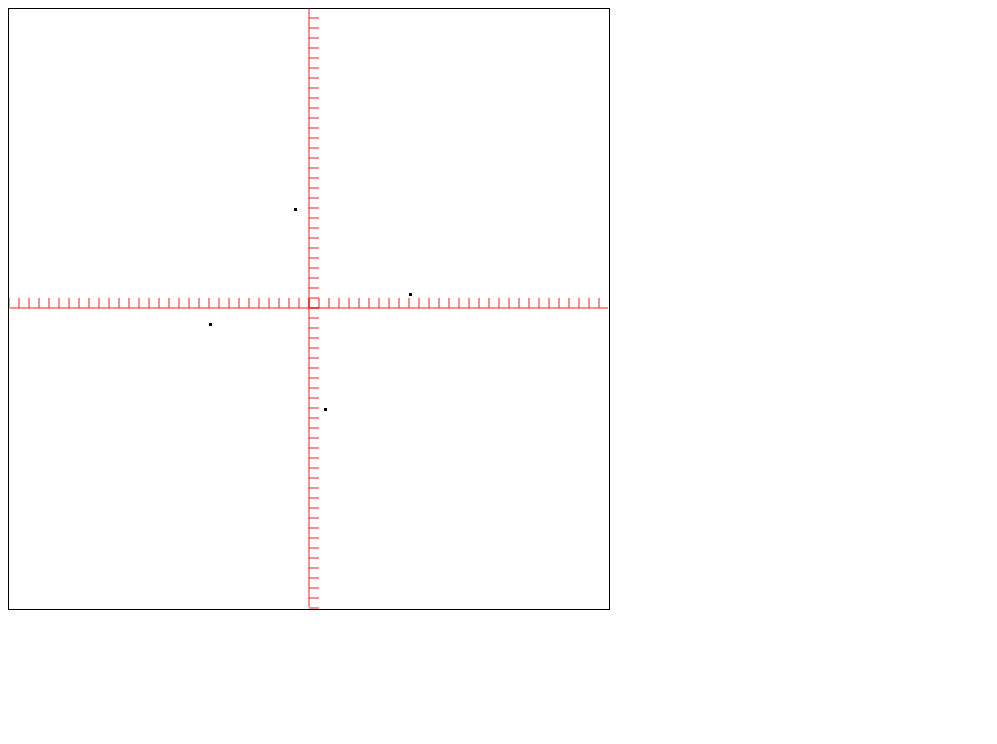
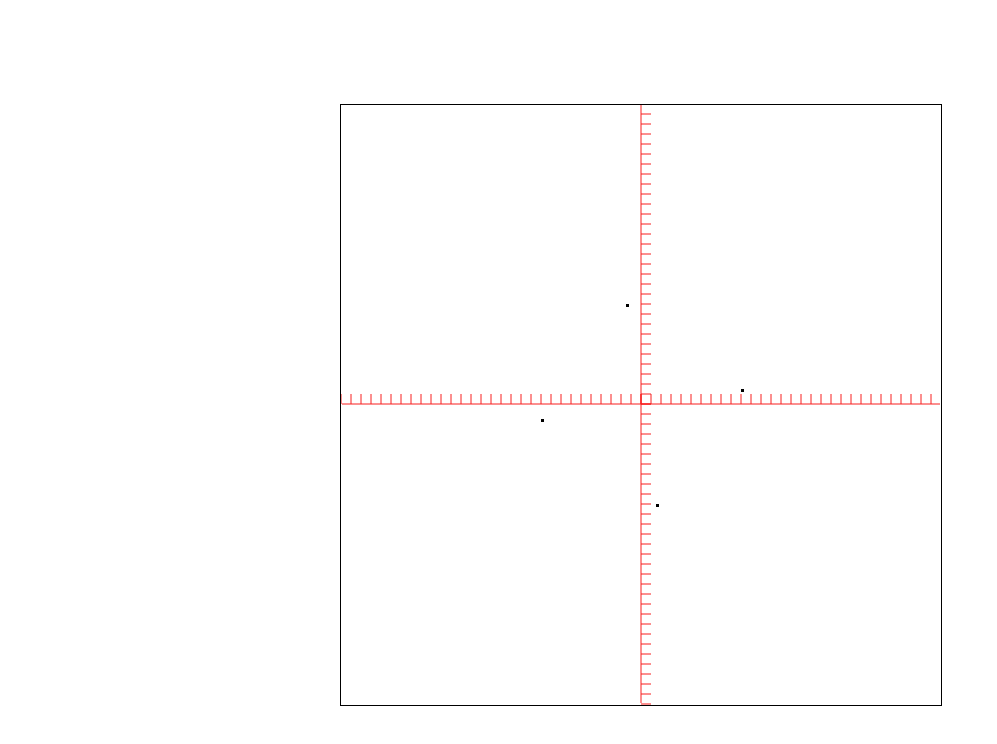
Before and after one commit to markbiek/matrix-fun, a React (Vite) app: page / in a window 1280 px wide. Shown: the top 744 px of the page, without its empty margins (0-997 px from the left). Built offline with nearby package versions, Linux system fonts and the light colour scheme.

Commit message:
Style cleanup

```diff
--- a/src/App.css
+++ b/src/App.css
@@ -1,3 +1,16 @@
+.app {
+	display: flex;
+	justify-content: center;
+	align-items: center;
+	width: 100%;
+	height: 99vh;
+}
+
+main {
+	width: 600px;
+	height: 600px;
+}
+
 canvas {
 	border: 1px solid black;
 }
```
